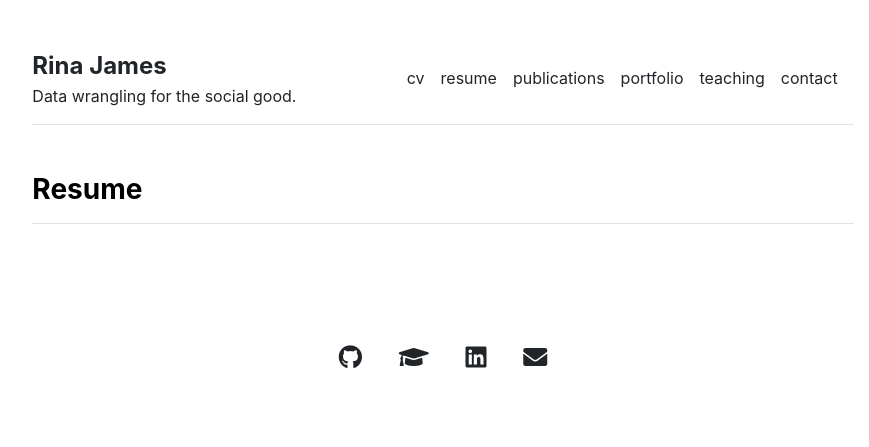
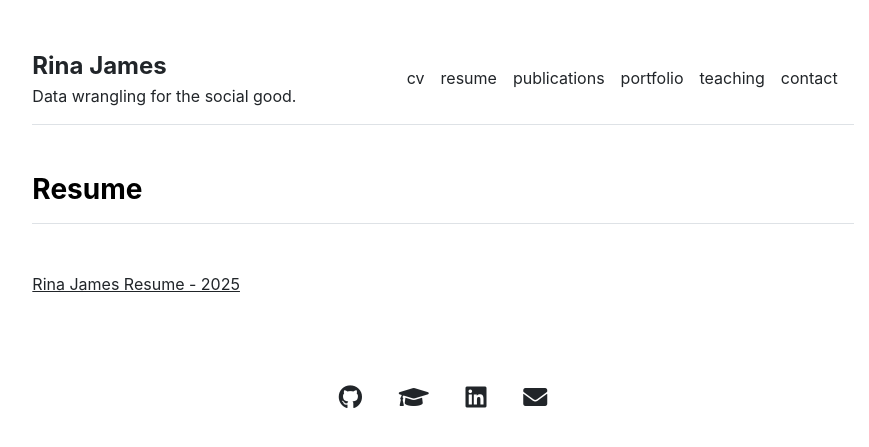
Before and after one commit to rinajames/rinajames.github.io, a Jekyll site: the page built from resume.md, in a window 1280 px wide. Shown: the top 447 px of the page, without its empty margins (197-1066 px from the left). Built offline with Jekyll 4.4.1, drawn with Linux system fonts in a browser that asks for light colours.

Commit message:
Update resume.md

```diff
--- a/resume.md
+++ b/resume.md
@@ -2,3 +2,5 @@
 layout: page
 title: "Resume"
 ---
+
+[Rina James Resume - 2025](/documents/resume.pdf)
```
